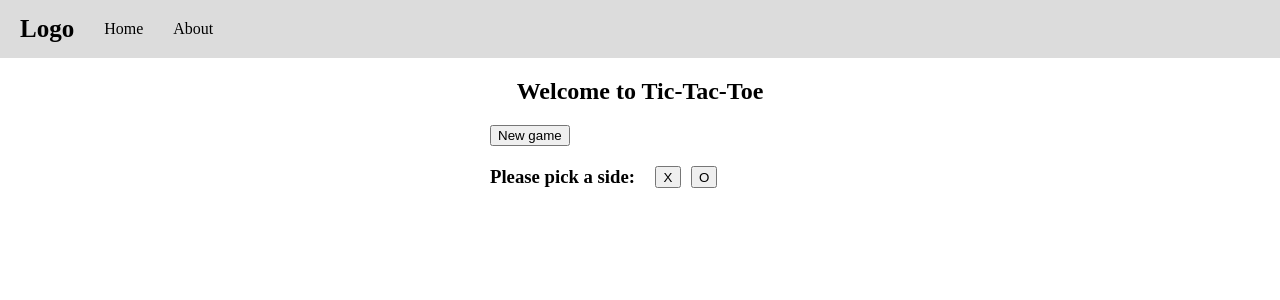
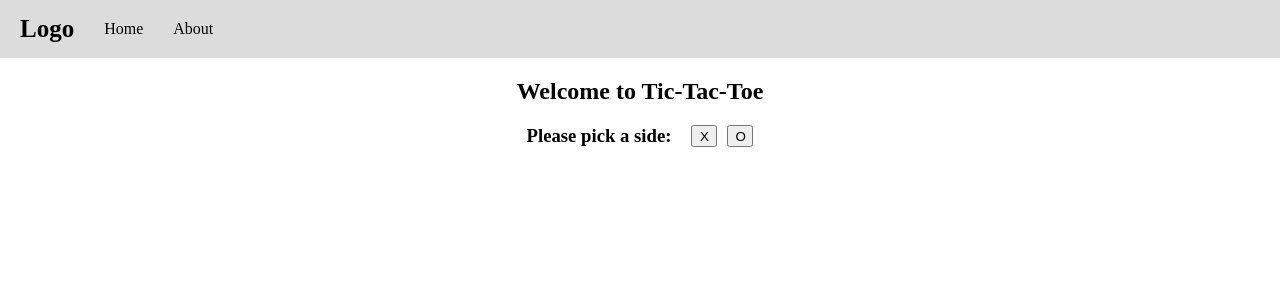
Before and after one commit to VadimEp622/angular-tic-tac-toe, an Angular app: page /game/tic-tac-toe in a window 1280 px wide. Shown: the top 300 px of the page. Built offline with nearby package versions, Linux system fonts and the light colour scheme.

Commit message:
improved centering for tic-tac-toe

```diff
--- a/src/app/pages/game/tic-tac-toe/tic-tac-toe.component.html
+++ b/src/app/pages/game/tic-tac-toe/tic-tac-toe.component.html
@@ -1,12 +1,9 @@
 <section class="tic-tac-toe pd-bl-20">
     <h2 class="text-align-center pd-bl-ed-10">Welcome to Tic-Tac-Toe</h2>
-    <section class="width-300 pd-bl-10 mg-in-auto">
-        <button (click)="ticTacToeService.restart()">New game</button>
-    </section>
 
     <section
         *ngIf="!ticTacToeService.getPlayer(); else board"
-        class="flex gap20 pd-bl-10 width-300 mg-in-auto"
+        class="flex gap20 pd-bl-10 justify-center"
     >
         <h3>Please pick a side:</h3>
         <section class="flex gap10">
@@ -20,6 +17,11 @@
     </section>
 
     <ng-template #board>
+
+        <section class="width-300 pd-bl-10 mg-in-auto">
+            <button (click)="ticTacToeService.restart()">New game</button>
+        </section>
+
         <section class="pd-bl-10 flex space-between gap40 width-300 mg-in-auto">
             <h3>You are: {{ ticTacToeService.getPlayer() }}</h3>
             <h3 *ngIf="!ticTacToeService.getGame().isWin; else whoWins">Next is: {{ ticTacToeService.getWhoIsNext() }}
@@ -32,6 +34,7 @@
                     }}</h3>
             </ng-template>
         </section>
+
         <board
             [isGameOn]="ticTacToeService.getGame().isGameOn"
             [tileList]="ticTacToeService.getGame().board"
```
